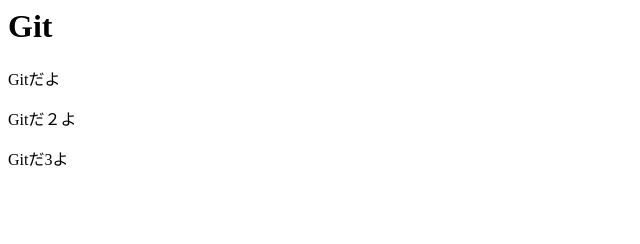
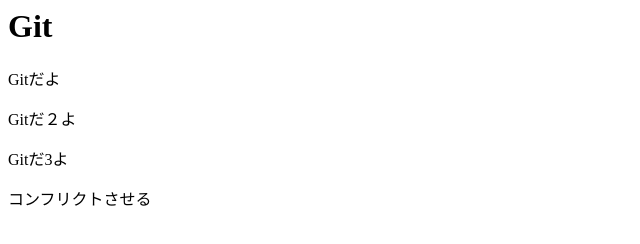
Before and after one commit to mukae9/git_practice, a plain HTML site: page index.html in a window 1280 px wide. Shown: the whole page, without its empty margins (0-640 px from the left). Drawn offline with Linux system fonts and the light colour scheme.

Commit message:
さぶブランチ側のコンフリクト発生要因追加

```diff
--- a/index.html
+++ b/index.html
@@ -2,3 +2,4 @@
 <p>Gitだよ</p>
 <p>Gitだ２よ</p>
 <p>Gitだ3よ</p>
+<p>コンフリクトさせる</p>
```
